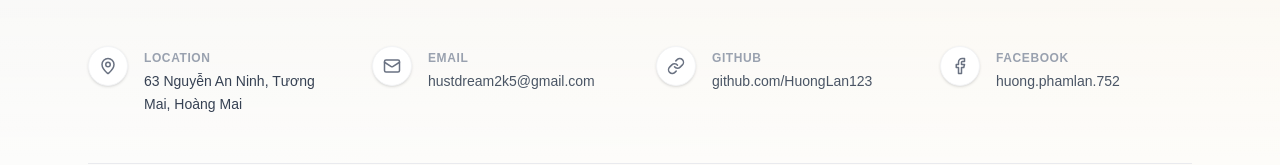
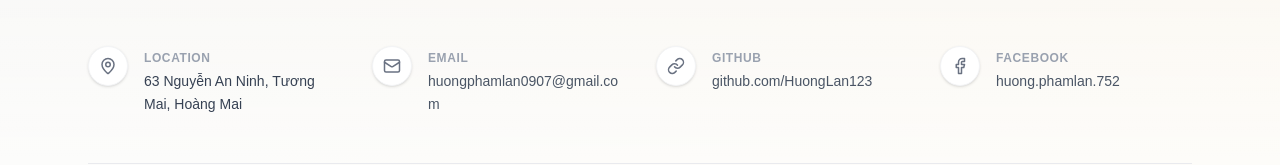
Before and after one commit to PhamLanHuong0907/My-portfolio, a React (Vite) app: page / in a window 1280 px wide. Shown: the part 3865-4030 px from the top of the page. Built offline with nearby package versions, Linux system fonts and the light colour scheme.

Commit message:
Update email in footer

```diff
--- a/src/components/About/Footer.tsx
+++ b/src/components/About/Footer.tsx
@@ -102,7 +102,7 @@ const Footer = () => {
               </div>
               <div className="flex flex-col pt-1">
                 <span className="text-xs font-bold text-gray-400 uppercase tracking-wider mb-1">Email</span>
-                <span className="text-[14px] leading-relaxed font-medium break-all">hustdream2k5@gmail.com</span>
+                <span className="text-[14px] leading-relaxed font-medium break-all">huongphamlan0907@gmail.com</span>
               </div>
             </a>
 
```
